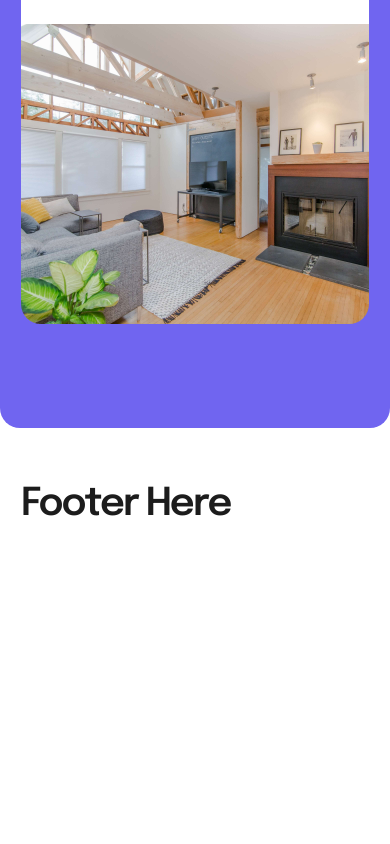
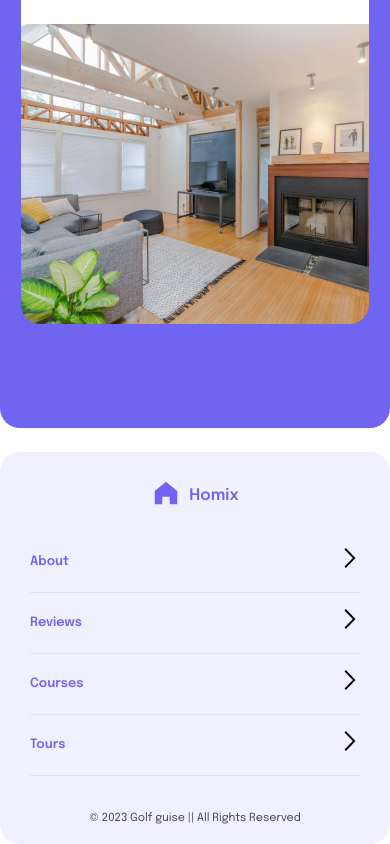
Before and after one commit to ChristianWare/Case-Study-One, a Next.js app: page / in a window 390 px wide. Shown: the part 8908-9752 px from the top of the page. Before the commit the page ends 9538 px from the top, so only its background shows below. Built offline with nearby package versions, Linux system fonts and the light colour scheme.

Commit message:
Footer Done

```diff
--- a/src/components/Footer/Footer.module.css
+++ b/src/components/Footer/Footer.module.css
@@ -0,0 +1,200 @@
+.content {
+  z-index: 1000;
+  background-color: var(--purple2);
+  max-width: 1500px;
+  margin-right: auto;
+  margin-left: auto;
+  padding-top: 1rem;
+  padding-right: 30px;
+  padding-left: 30px;
+  padding-bottom: 1rem;
+  display: flex;
+  flex-direction: column;
+  margin-top: 3rem;
+  border-radius: 20px;
+}
+
+.logoIcon {
+  color: var(--accent2);
+  font-size: 15rem;
+  cursor: pointer;
+  margin-left: auto;
+  margin-right: auto;
+}
+
+.logo {
+  font-size: 2rem;
+  color: var(--purple);
+  font-weight: 600;
+  z-index: 998;
+  display: flex;
+  align-items: center;
+  justify-content: center;
+  gap: 1rem;
+  margin-top: 3rem;
+}
+
+.icon {
+  position: relative;
+  margin-top: -2rem;
+  position: relative;
+  top: 5px;
+}
+
+.copy {
+  color: var(--accent2);
+  opacity: 0.7;
+  hyphens: auto;
+  text-align: justify;
+  font-size: 1.4rem;
+}
+
+.middleDesktop {
+  display: grid;
+  margin-top: 5rem;
+  grid-template-columns: repeat(4, 1fr);
+  grid-gap: 9rem;
+  grid-auto-flow: dense;
+}
+
+.middleMobile {
+  display: none;
+}
+
+.sectionContainer {
+  display: grid;
+  grid-template-columns: repeat(1, 1fr);
+}
+
+.heading {
+  color: var(--purple);
+  font-size: 1.8rem;
+  font-weight: 600;
+  user-select: none;
+}
+
+.footerItem {
+  color: var(--accent2);
+  opacity: 0.7;
+  font-size: 1.4rem;
+  cursor: pointer;
+  user-select: none;
+}
+
+.footerItem:hover {
+  text-decoration: underline;
+}
+
+.answer {
+  max-height: 0;
+  overflow: hidden;
+  transition: all 0.5s cubic-bezier(0, 1, 0, 1);
+}
+
+.answer.show {
+  height: auto;
+  max-height: 9999px;
+  transition: all 2s ease-in-out;
+}
+
+.bottom {
+  border-top: 1px solid rgba(214, 214, 214, 0.5);
+  padding: 1rem 0;
+  margin-top: 5rem;
+  display: flex;
+  align-items: center;
+  justify-content: space-between;
+}
+
+.bottomRight .copy {
+  padding-left: 2rem;
+}
+
+@media screen and (max-width: 768px) {
+  .input {
+    width: 100%;
+  }
+
+  .middleDesktop {
+    grid-template-columns: repeat(3, 1fr);
+  }
+
+  .sectionContainer {
+    padding-left: 0;
+  }
+}
+
+@media screen and (max-width: 568px) {
+  .form {
+    border-bottom: none;
+    padding-bottom: 0rem;
+  }
+
+  .title {
+    font-size: 15vw;
+  }
+
+  .middleDesktop {
+    display: none;
+  }
+
+  .middleMobile {
+    display: block;
+    margin-top: 3rem;
+  }
+
+  .headingContainer {
+    display: flex;
+    align-items: center;
+    justify-content: space-between;
+    cursor: pointer;
+    border-bottom: none;
+  }
+
+  .arrow {
+    color: var(--accent2);
+    font-size: 2rem;
+    transition: all 0.3s ease-in-out;
+  }
+
+  .arrowFlip {
+    font-size: 2rem;
+    transform: rotate(180deg);
+    transition: all 0.3s ease-in-out;
+  }
+
+  .sectionContainer {
+    padding: 2rem 0rem;
+    border-bottom: 1px solid rgba(214, 214, 214, 0.5);
+  }
+
+  .heading {
+    font-size: 1.6rem;
+    margin-bottom: 0rem;
+  }
+
+  .footerItem {
+    margin-top: 1rem;
+    font-size: 1.8rem;
+  }
+
+  .bottom {
+    border-top: none;
+    display: grid;
+    grid-template-columns: 1fr;
+    place-items: center;
+    margin-top: 2rem;
+  }
+
+  .bottomRight {
+    order: 1;
+  }
+
+  .bottomLeft {
+    order: 2;
+  }
+
+  .copy {
+    margin-top: 1rem;
+  }
+}
--- a/src/components/Footer/Footer.tsx
+++ b/src/components/Footer/Footer.tsx
@@ -1,14 +1,103 @@
+"use client";
+
+import { footer } from "@/lib/data";
 import ContentPadding from "../ContentPadding/ContentPadding";
 import LayoutWrapper from "../LayoutWrapper/LayoutWrapper";
 import styles from "./Footer.module.css";
+import Link from "next/link";
+import { useState } from "react";
+import ArrowRight from "../../../public/icons/arrowRight.svg";
+import House from "../../../public/icons/house.svg";
 
 const Footer = () => {
+  const [selected, setSelected] = useState(null);
+
+  const toggle = (i: any) => {
+    if (selected === i) {
+      return setSelected(null);
+    }
+
+    setSelected(i);
+  };
+
   return (
-    <LayoutWrapper>
-      <ContentPadding>
-        <h2>Footer Here</h2>
-      </ContentPadding>
-    </LayoutWrapper>
+    <>
+      {/* <ContentPadding> */}
+      <footer className={styles.contanier}>
+        <div className={styles.content}>
+          <Link href='/' className={styles.logo}>
+            <House width={30} height={30} className={styles.icon} /> Homix
+          </Link>{" "}
+          <div className={styles.middleDesktop}>
+            {footer.map((f, index) => (
+              <div key={index} className={styles.sectionContainer}>
+                <div className={styles.headingContainer}>
+                  <p className={styles.heading}>{f.heading}</p>
+                </div>
+                <div className={styles.footerItemContainer}>
+                  {f.section.map((s, index) => (
+                    <p key={index} className={styles.footerItem}>
+                      {s.name}
+                    </p>
+                  ))}
+                </div>
+              </div>
+            ))}
+          </div>
+          <div className={styles.middleMobile}>
+            {footer.map((f, i) => (
+              <div key={f.id} className={styles.sectionContainer}>
+                <div
+                  className={styles.headingContainer}
+                  onClick={() => toggle(i)}
+                >
+                  <p className={styles.heading}>{f.heading}</p>
+                  <span className={styles.arrow}>
+                    {selected === i ? (
+                      <ArrowRight
+                        className={styles.arrowFlip}
+                        width={20}
+                        height={20}
+                      />
+                    ) : (
+                      <ArrowRight
+                        width={20}
+                        height={20}
+                        className={styles.arrow}
+                      />
+                    )}
+                  </span>
+                </div>
+                <div
+                  className={
+                    selected === i
+                      ? styles.answer + " " + styles.show
+                      : styles.answer
+                  }
+                >
+                  {f.section.map((s, index) => (
+                    <p key={index} className={styles.footerItem}>
+                      {s.name}
+                    </p>
+                  ))}
+                </div>
+              </div>
+            ))}
+          </div>
+          <div className={styles.bottom}>
+            <div className={styles.bottomLeft}>
+              <p className={styles.copy}>
+                &copy; 2023 Golf guise || All Rights Reserved{" "}
+              </p>
+            </div>
+            <div className={styles.bottomRight}>
+              {/* <Socials borderSize='smallBorder' iconSize='smallIcon' /> */}
+            </div>
+          </div>
+        </div>
+      </footer>
+      {/* </ContentPadding> */}
+    </>
   );
 };
 export default Footer;
--- a/src/components/Nav/Nav.module.css
+++ b/src/components/Nav/Nav.module.css
@@ -36,9 +36,6 @@
 .icon {
   position: relative;
   margin-top: -2rem;
-}
-
-.icon {
   position: relative;
   top: 5px;
 }
--- a/src/lib/data.ts
+++ b/src/lib/data.ts
@@ -24,3 +24,96 @@ export const faqs = [
       "We implement SEO strategies to improve the visibility of your website on search engines. Additionally, we can assist with marketing strategies to drive traffic to your platform.",
   },
 ] as const;
+
+const footer = [
+  {
+    id: 1,
+    heading: "About",
+    section: [
+      {
+        id: 2,
+        name: "Terms of Use",
+      },
+      {
+        id: 3,
+        name: "Privacy Poilicy",
+      },
+      {
+        id: 4,
+        name: "Accessibility Policy",
+      },
+      {
+        id: 5,
+        name: "California Disclosures",
+      },
+    ],
+  },
+  {
+    id: 6,
+    heading: "Reviews",
+    section: [
+      {
+        id: 7,
+        name: "Best Clubs",
+      },
+      {
+        id: 8,
+        name: "Drivers",
+      },
+      {
+        id: 9,
+        name: "Putters",
+      },
+      {
+        id: 10,
+        name: "Hybrids",
+      },
+    ],
+  },
+  {
+    id: 11,
+    heading: "Courses",
+    section: [
+      {
+        id: 12,
+        name: "United States",
+      },
+      {
+        id: 13,
+        name: "Europe",
+      },
+      {
+        id: 14,
+        name: "Canada",
+      },
+      {
+        id: 15,
+        name: "Asia",
+      },
+    ],
+  },
+  {
+    id: 16,
+    heading: "Tours",
+    section: [
+      {
+        id: 17,
+        name: "PGA",
+      },
+      {
+        id: 18,
+        name: "U.S. Open",
+      },
+      {
+        id: 19,
+        name: "Masters",
+      },
+      {
+        id: 20,
+        name: "Ryder Cup",
+      },
+    ],
+  },
+];
+
+export { footer };
```
Also changed, not shown: public/icons/arrowRight.svg (added).
